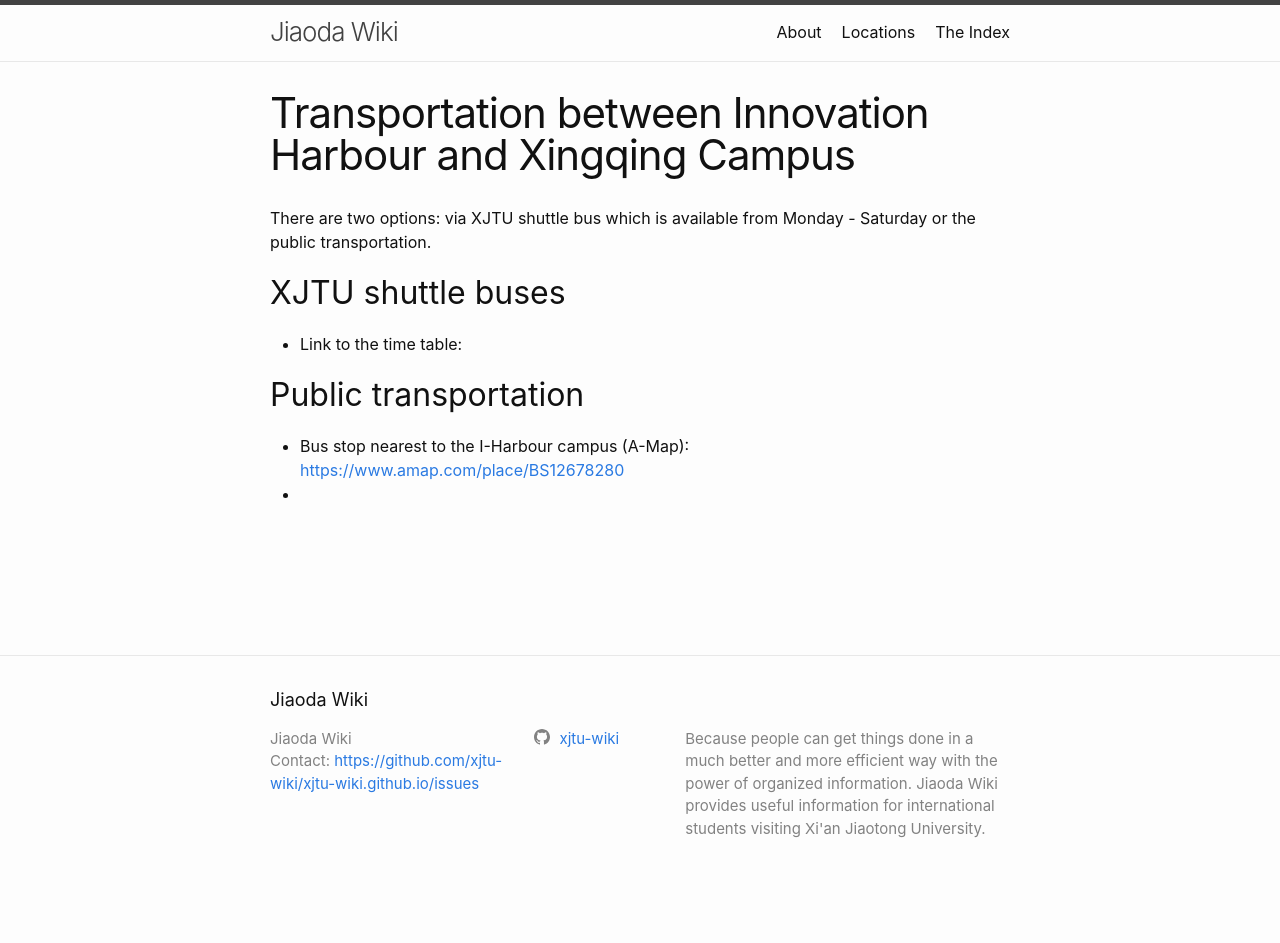
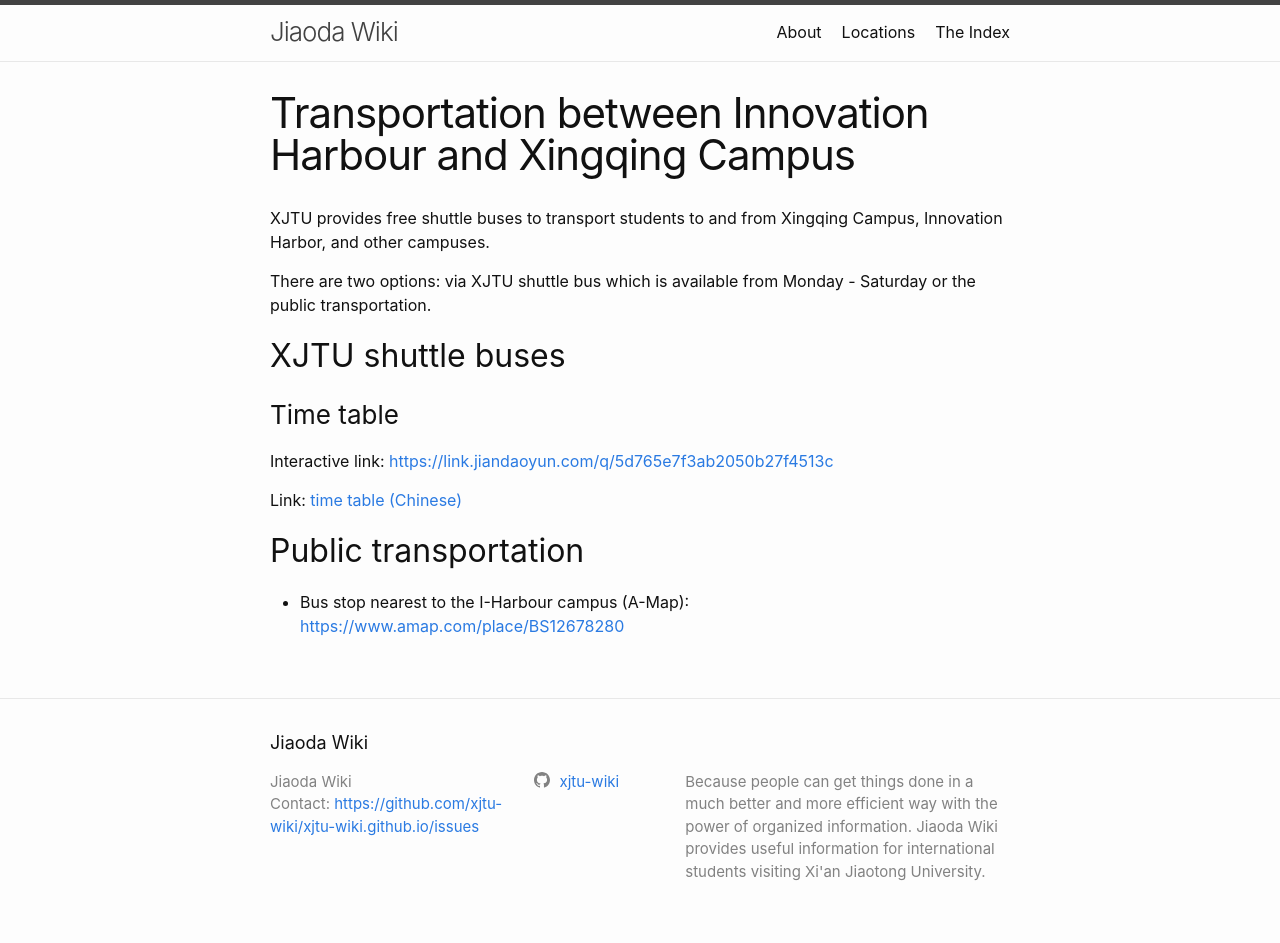
Before and after one commit to xjtu-wiki/xjtu-wiki.github.io, a Jekyll site: the page built from _guidelines/transport-iharbour-xingqing.md, in a window 1280 px wide. Built offline with Jekyll 4.4.1, drawn with Linux system fonts in a browser that asks for light colours; comment, search, counter and statistics services are not loaded; before the commit the page ends 900 px from its top, so only the background shows below that.

Commit message:
Update shuttle page

```diff
--- a/_guidelines/transport-iharbour-xingqing.md
+++ b/_guidelines/transport-iharbour-xingqing.md
@@ -3,11 +3,16 @@
 layout: page
 ---
 
+XJTU provides free shuttle buses to transport students to and from Xingqing Campus, Innovation Harbor, and other campuses.
+
 There are two options: via XJTU shuttle bus which is available from Monday - Saturday or the public transportation.
 
 ## XJTU shuttle buses
-- Link to the time table:
+### Time table
+
+Interactive link: [https://link.jiandaoyun.com/q/5d765e7f3ab2050b27f4513c](https://link.jiandaoyun.com/q/5d765e7f3ab2050b27f4513c)
+
+Link: [time table (Chinese)](https://mp.weixin.qq.com/s/8knxHYYAbhgRUPUT9vPIvw)
 
 ## Public transportation
 - Bus stop nearest to the I-Harbour campus (A-Map): [https://www.amap.com/place/BS12678280](https://www.amap.com/place/BS12678280)
--
```
Also changed, not shown: _guidelines/shuttle.md (deleted, +0 -15 lines).
